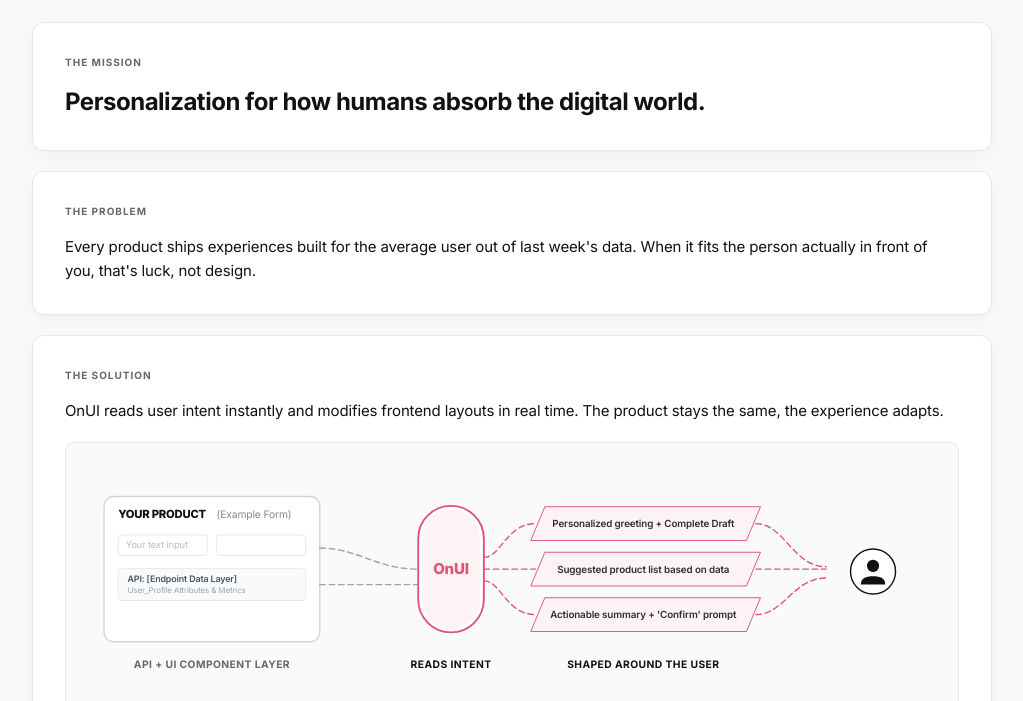
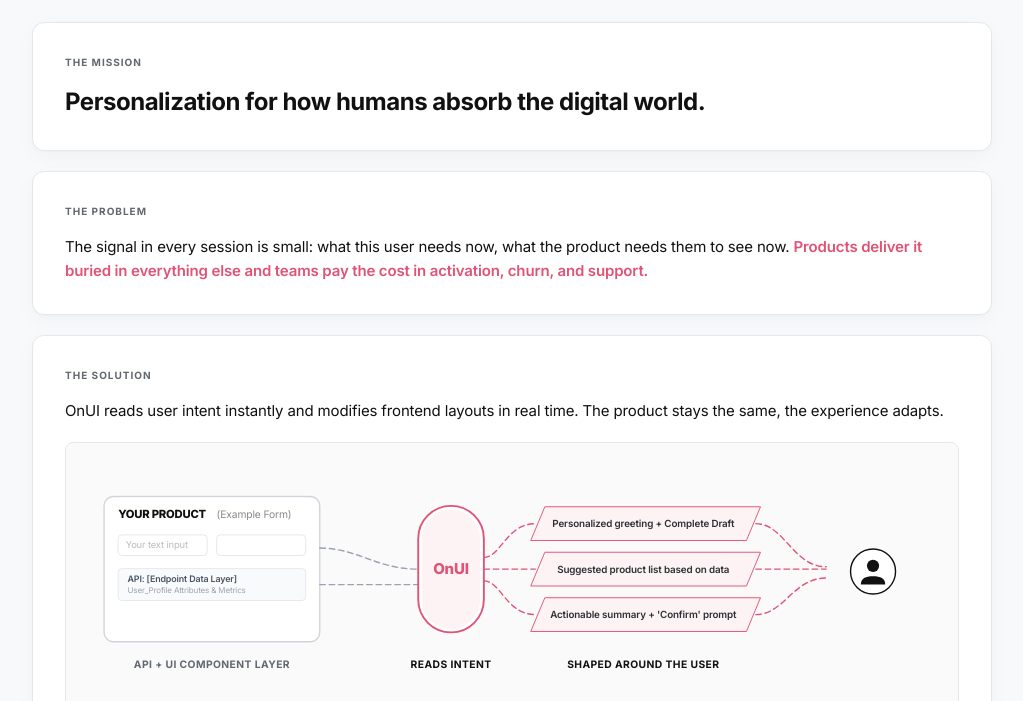
Before and after one commit to sagiGL/one-pager-onui, a plain HTML site: page index.html in a window 1280 px wide. Shown: the part 99-800 px from the top of the page, without its empty margins (128-1151 px from the left). Drawn offline with Linux system fonts and the light colour scheme.

Commit message:
Update index.html

```diff
--- a/index.html
+++ b/index.html
@@ -264,7 +264,7 @@
   <div class="panel">
     <span class="tag-label">The Problem</span>
     <div class="editorial-statement">
-      Every product ships experiences built for the average user out of last week's data. When it fits the person actually in front of you, that's luck, not design.
+      The signal in every session is small: what this user needs now, what the product needs them to see now. <strong>Products deliver it buried in everything else and teams pay the cost in activation, churn, and support.</strong>
     </div>
   </div>
 
```
